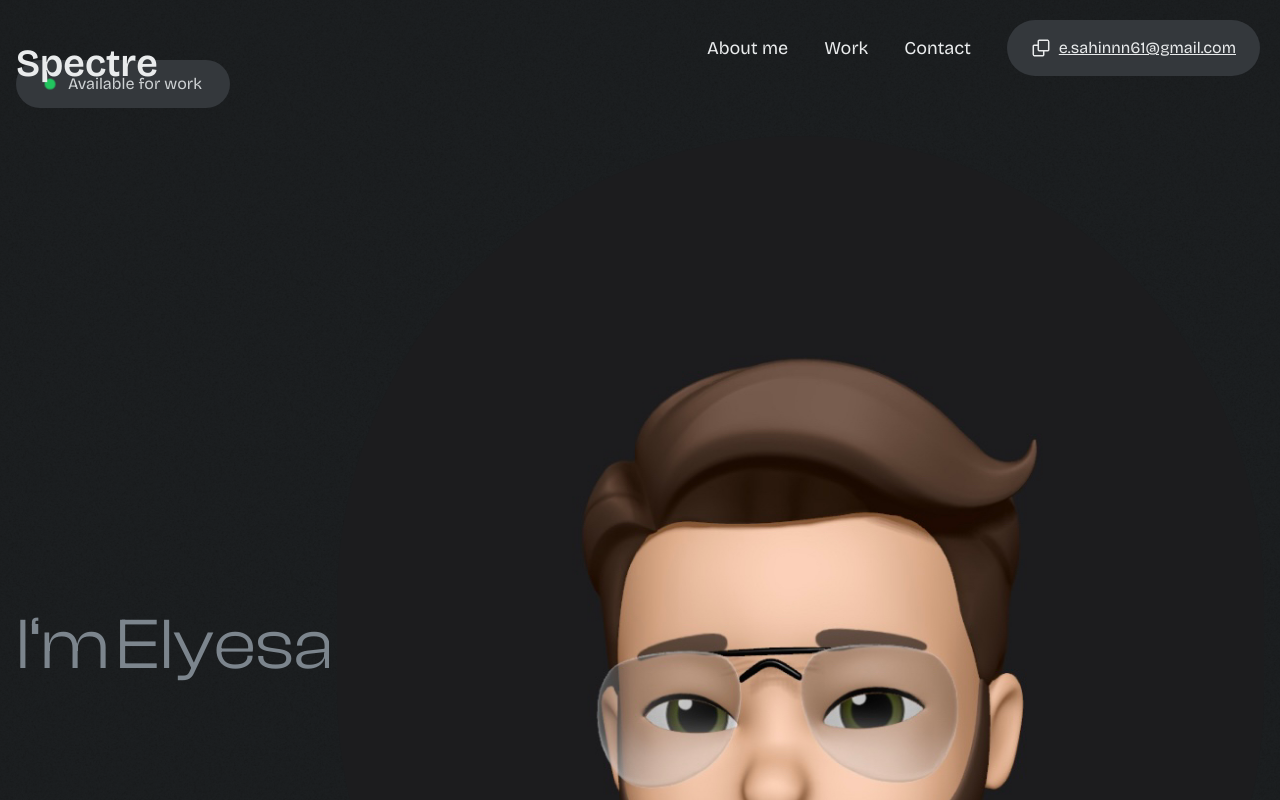
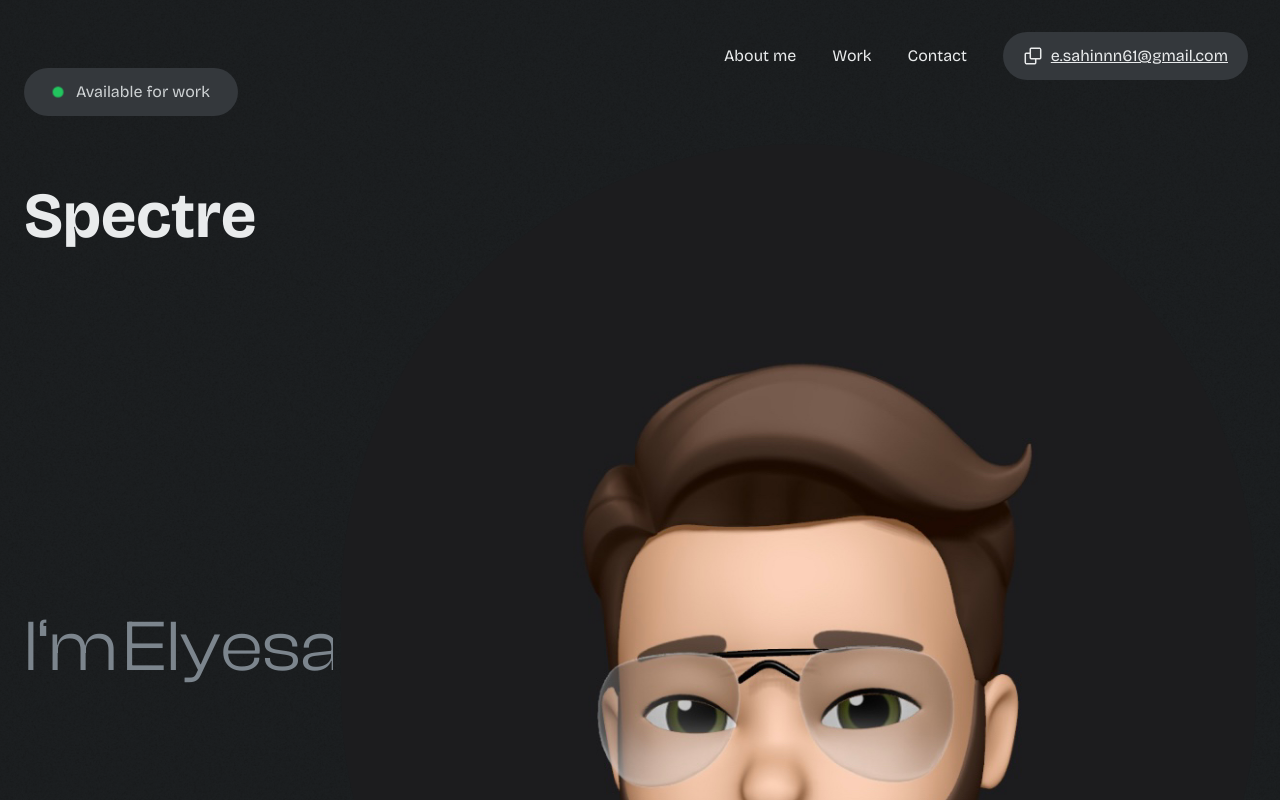
Before and after one commit to Spectrenard/Portfolio, a Next.js app: page / in a window 1280 px wide. Shown: the top 800 px of the page. Built offline with nearby package versions, Linux system fonts and the light colour scheme; what tailwindcss-animatecss would draw is missing.

Commit message:
animation fix

```diff
--- a/components/header.jsx
+++ b/components/header.jsx
@@ -22,10 +22,10 @@ function Header() {
   useEffect(() => {
     if (scrollTop === 0) {
       setClasses(
-        "lg:w-full lg:text-[25vw] lg:top-1/4 transition-all duration-500"
+        "lg:w-full lg:text-[25vw] lg:top-[20%] transition-all duration-600 md:w-full md:text-[24vw] md:top-[20%]"
       );
     } else {
-      setClasses("transition-all duration-500"); // suppression de la classe w-full lorsque scrollTop est différent de 0
+      setClasses("transition-all duration-600"); // suppression de la classe w-full lorsque scrollTop est différent de 0
     }
   }, [scrollTop]);
 
@@ -34,10 +34,13 @@ function Header() {
   };
 
   return (
-    <section className="flex flex-col h-screen px-4 py-2">
+    <section className="flex flex-col h-screen px-4 py-2 md:px5 md:py-3 lg:px-6 lg:py-4">
       <nav className="flex mt-5 justify-between items-centers py-4 ">
         <div
-          className={`fixed z-50 text-titleWhite font-semibold text-[10vw] h-12 flex place-items-center animate-appears opacity-0 lg:mt-5 lg:fixed lg:top-5 lg:text-[3vw] ${classes}`}
+          className={`fixed z-50 text-titleWhite font-bold text-[10vw] h-12 flex place-items-center animate-appears opacity-0 md:mt-8 md:top-0 md:fixed md:text-[4vw] lg:mt-8 lg:fixed lg:top-0 lg:text-[5vw] ${classes}`}
+          style={{
+            transition: "all 0.5s ease-in-out", // ajout d'une transition smooth
+          }}
         >
           <div className="overflow-hidden animate-appearsTitle1 opacity-0 flex">
             <span className="flex animate-fadeInTitle1  transform-none rotate-0 scale-100 opacity-100">
@@ -76,19 +79,19 @@ function Header() {
           </div>
         </div>
         {/* ****************NAV LINKS************* */}
-        <div className="flex items-center fixed right-5 top-5 max-md:hidden ">
+        <div className="flex items-center fixed right-8 top-8 max-md:hidden ">
           <ul className="flex gap-9 overflow-visible items-center">
-            <li className=" text-lg text-titleWhite">
+            <li className=" text-md text-titleWhite">
               <Link href="/about-me">About me</Link>
             </li>
-            <li className=" text-lg text-titleWhite">
+            <li className=" text-md text-titleWhite">
               <Link href="/my-works">Work</Link>
             </li>
-            <li className=" text-lg text-titleWhite">
+            <li className=" text-md text-titleWhite">
               <Link href="/contact">Contact</Link>
             </li>
             <li>
-              <div className="flex py-4 px-6 bg-radiusBgGray text-titleWhite rounded-full gap-2 underline relative">
+              <div className="flex py-3 px-5 bg-radiusBgGray text-titleWhite rounded-full gap-2 underline relative">
                 <span className="hidden text-black bg-gray-300 rounded-sm text-md absolute decoration-none">
                   Mail has been copied !
                 </span>
```
